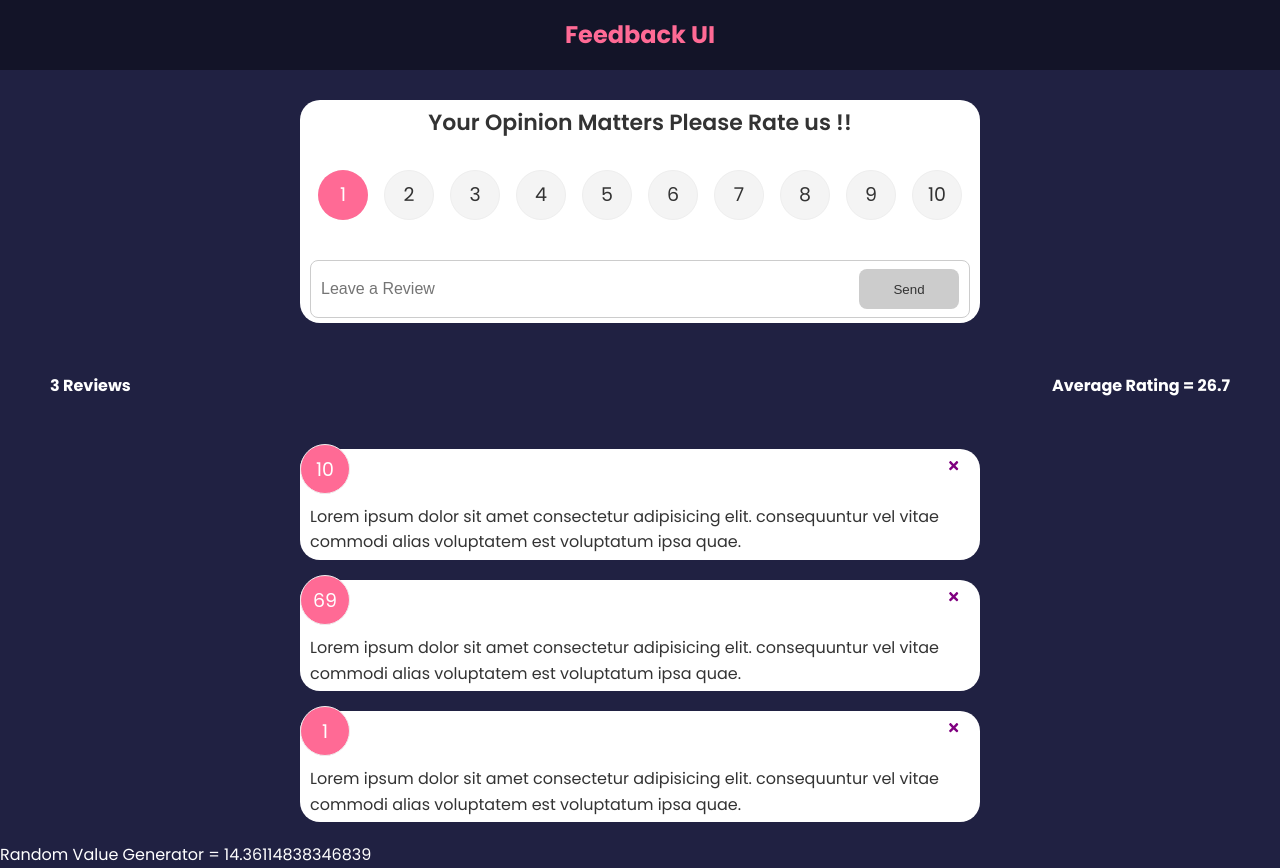
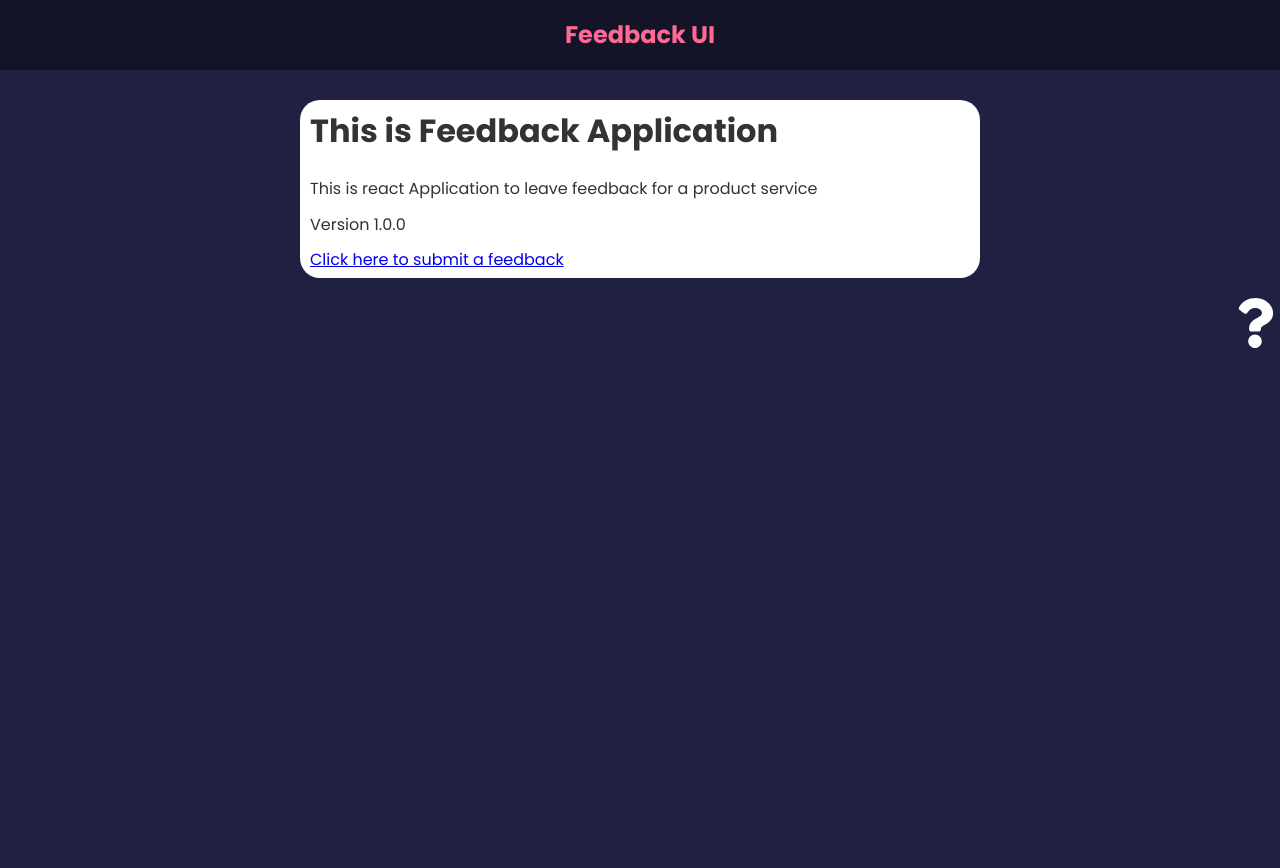
Before and after one commit to himanshu01724/feedback-Application, a React (Create React App) app: page /about in a window 1280 px wide. After the commit the page ends 800 px from the top, so only its background shows below. Built offline with nearby package versions, Linux system fonts and the light colour scheme.

Commit message:
Routing of the Application

```diff
--- a/src/App.js
+++ b/src/App.js
@@ -5,6 +5,9 @@ import { useState } from "react"
 import Feedbackdata from "./data/Feedbackdata"
 import FeedbackStats from "./Components/FeedbackStats"
 import FeedbackForm from "./Components/FeedbackForm"
+import AboutIcon from "./Components/AboutIcon"
+import AboutPage from "./Pages/AboutPage"
+import {BrowserRouter,Routes,Route} from "react-router-dom"
 
 function App(){
 
@@ -24,16 +27,29 @@ function App(){
     }
 
     return (
-    <>
+    <BrowserRouter>
+
     <Header />
+
+
     <div className = 'Container'>
-    <FeedbackForm handleAdd = {addFeedback}/>
+    <Routes>
+    <Route exact path= "/" element = {
+        <>
+        <FeedbackForm handleAdd = {addFeedback}/>
         <FeedbackStats feedback = {feedback}/>
-    <FeedbackList  feedback = {feedback} handleDelete={ deleteFeedback}/>
-    <p>Random Value Generator = {Math.random()*(9+9)}
-    </p>
+        <FeedbackList  feedback = {feedback} handleDelete={ deleteFeedback}/>
+            <p>Random Value Generator = {Math.random()*(9+9)}
+            </p>
+        </>
+    }>
+    </Route>
+
+    <Route path = "/about" element={<AboutPage/>}/>
+    </Routes>
+    <AboutIcon/>
     </div>
-    </>
+    </BrowserRouter>
     )
 }
 export default App
--- /dev/null
+++ b/src/Components/AboutIcon.jsx
@@ -0,0 +1,17 @@
+import {FaQuestion} from "react-icons/fa"
+import {Link} from "react-router-dom"
+
+function AboutIcon(){
+    return (
+        <div className = "about-link">
+            <Link to = {{
+                pathname:"/about",
+                search:"HomePage",
+                hash: "Welcome"
+            }}>
+            <FaQuestion size = {50}/>
+            </Link>
+            </div>
+    )
+}
+export default AboutIcon
--- /dev/null
+++ b/src/Pages/AboutPage.jsx
@@ -0,0 +1,22 @@
+import Card from "../Components/shared/Card"
+import {Link} from "react-router-dom"
+
+function AboutPage(){
+    return (
+        <Card>
+                <div className = "about">
+                    <h1>This is Feedback Application</h1>
+                    <p>This is react Application to leave feedback for a product service</p>
+                    <p>Version 1.0.0</p>
+                <Link to={{
+                    pathname:"/",
+                    search:"about-Page",
+                    hash:"#hello",
+                }}>Click here to submit a feedback</Link>
+
+                </div>
+
+        </Card>
+    )
+}
+export default AboutPage
```
